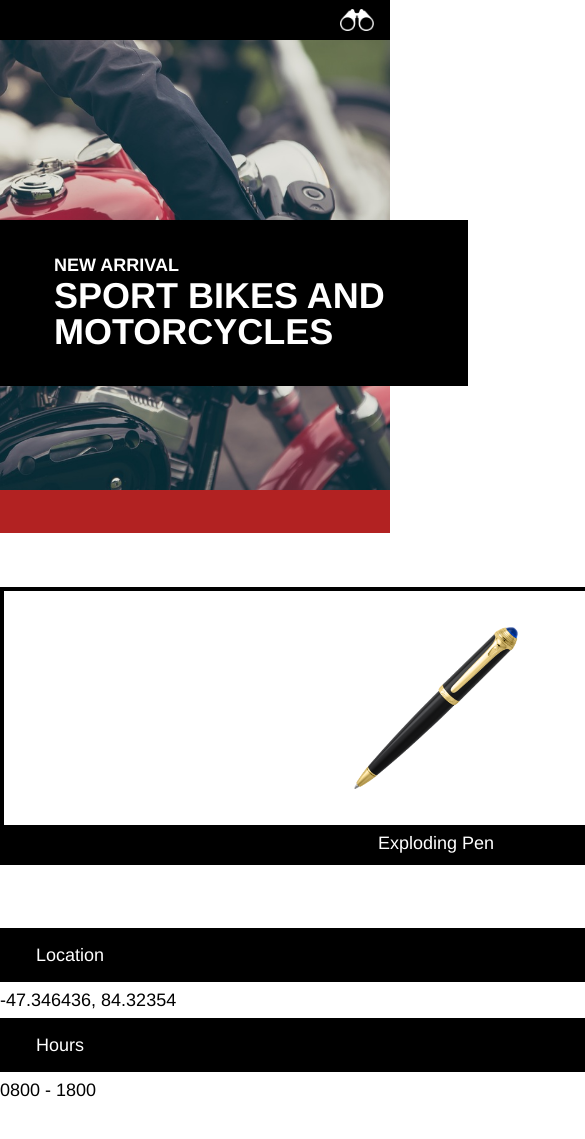
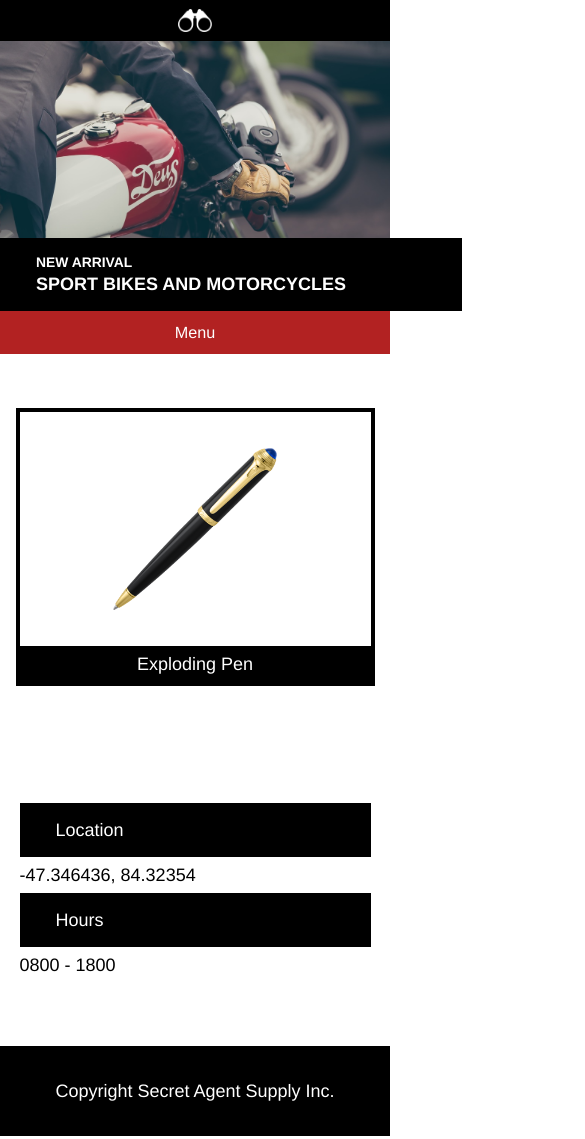
Before and after one commit to scobo1/SecretAgentSupply, a plain HTML site: page index.html in a window 390 px wide. Shown: the top 1139 px of the page, 585 px wide, since content can reach past the window. Drawn offline with Linux system fonts and the light colour scheme.

Commit message:
Final product, responsive to three screen sizes.

```diff
--- a/index.html
+++ b/index.html
@@ -47,6 +47,7 @@
     </div>
 
     <!-- Main content section -->
+    <div class="content">
       <div class="container">
 
         <div class="products">
@@ -84,6 +85,7 @@
         </div>
 
       </div>
+    </div>
 
     <!-- Footer -->
 
--- a/resources/css/style.css
+++ b/resources/css/style.css
@@ -6,12 +6,14 @@ html {
 .container {
   width: 960px;
   margin: 0px auto;
+  flex-shrink: 1;
   }
 
 /* Header */
 
 header {
   background-color: black;
+  display: flex;
 }
 
 header .container {
@@ -51,7 +53,7 @@ header img {
    color: white;
    width: 20rem;
    font-weight: bold;
-   padding: 2rem 3rem
+   padding: 2rem 3rem;
  }
 
  h3 {
@@ -67,6 +69,7 @@ header img {
 
 .navigation {
   background-color: firebrick;
+  display: flex;
 }
 
  nav .full-screen {
@@ -85,6 +88,11 @@ header img {
 }
 
  /* Main Content */
+
+.content {
+  display: flex;
+}
+
  .products {
    display: flex;
    flex-direction: row;
@@ -149,6 +157,8 @@ footer {
   align-items: center;
 }
 
+/* Tablet view */
+
 @media only screen and (max-width: 1024px) {
   #glasses {
     display: none;
@@ -177,19 +187,19 @@ footer {
   }
 }
 
+/* Mobile view */
+
 @media only screen and (max-width: 470px) {
-  header .container {
+  .container {
     display: flex;
-    justify-content: center;
+    flex-direction: column;
+    justify-content: flex-end;
   }
   header img {
-    height: 1.5rem;
-    margin-left: 0rem;
+    height: 1.25rem;
+    margin: 0.5rem 0rem;
   }
-  #watch {
-    display: none;
-  }
-  #glasses {
+  .name {
     display: none;
   }
   nav .full-screen {
@@ -200,6 +210,34 @@ footer {
     justify-content: center;
     flex-shrink: 1;
   }
+  .feature {
+    height: 15rem;
+    padding-top: 0rem;
+    display: flex;
+    align-content: flex-end;
+  }
+  .headline {
+    width: 100%;
+    padding: 1rem 2rem;
+    flex-shrink: 1;
+  }
+  h3 {
+    font-size: 0.77rem;
+  }
+  h1 {
+    font-size: 1rem;
+  }
+  #watch {
+    display: none;
+  }
+  #glasses {
+    display: none;
+  }
+  .products {
+    display: flex;
+    flex-direction: column;
+    align-items: center;
+  }
   .product {
     width: 90%;
     flex-shrink: 1;
@@ -207,33 +245,15 @@ footer {
   }
   .information {
     flex-wrap: wrap;
+    justify-content: center;
   }
   .info-block {
     width: 90%;
     flex-shrink: 1;
     margin-top: 0.5rem;
   }
-  header .container {
-    font-size: 0.9rem;
-  }
-  header img {
-    height: 1.25rem;
-  }
-  .feature .container {
-    display: flex;
-    align-items: flex-end;
-  }
-  .feature {
-    height: 15rem;
-    background-image: url(../images/moto.jpeg);
-    background-repeat: no-repeat;
-    background-position: center;
-    background-size: cover;
-    padding-top: 10rem;
-  }
-  footer {
-    display: flex;
-    justify-content: center;
+  footer .container {
+    align-items: center;
   }
 
 }
```
Lines whose indentation alone changed are shown as unchanged.
